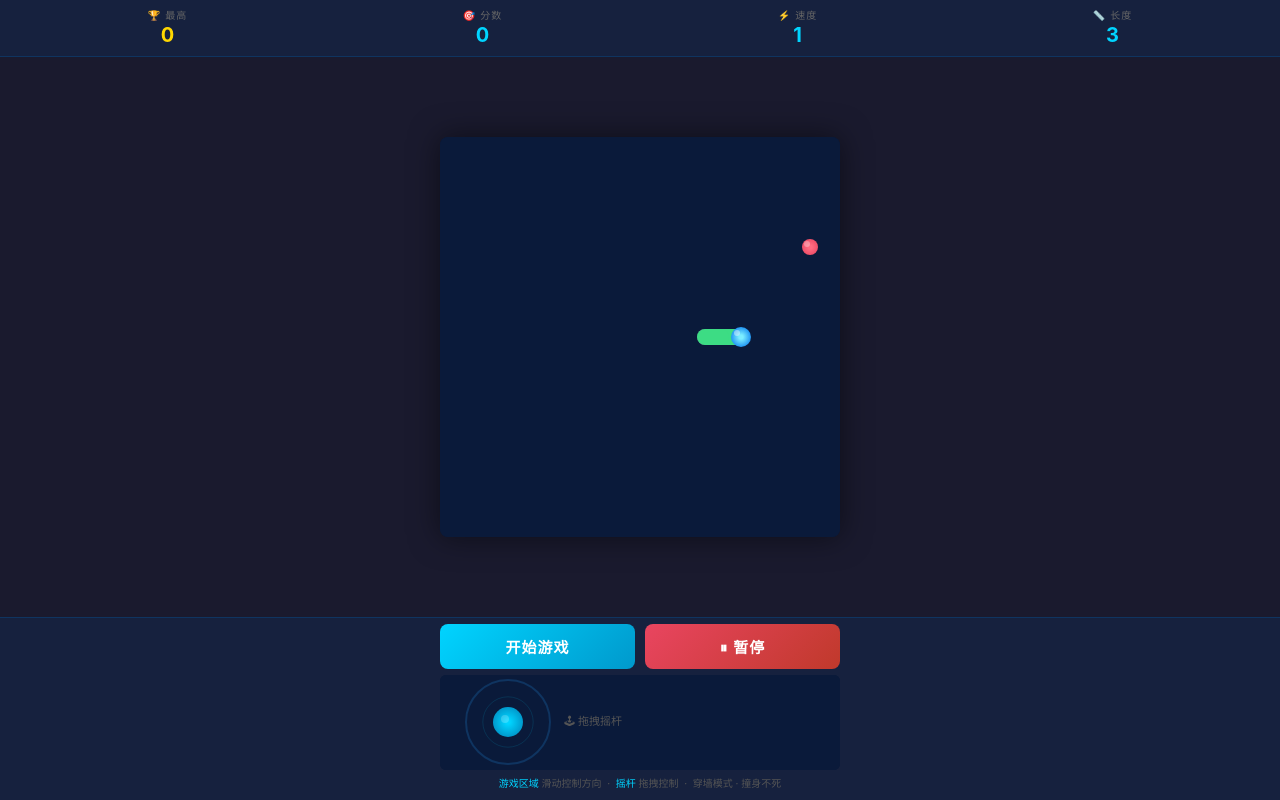
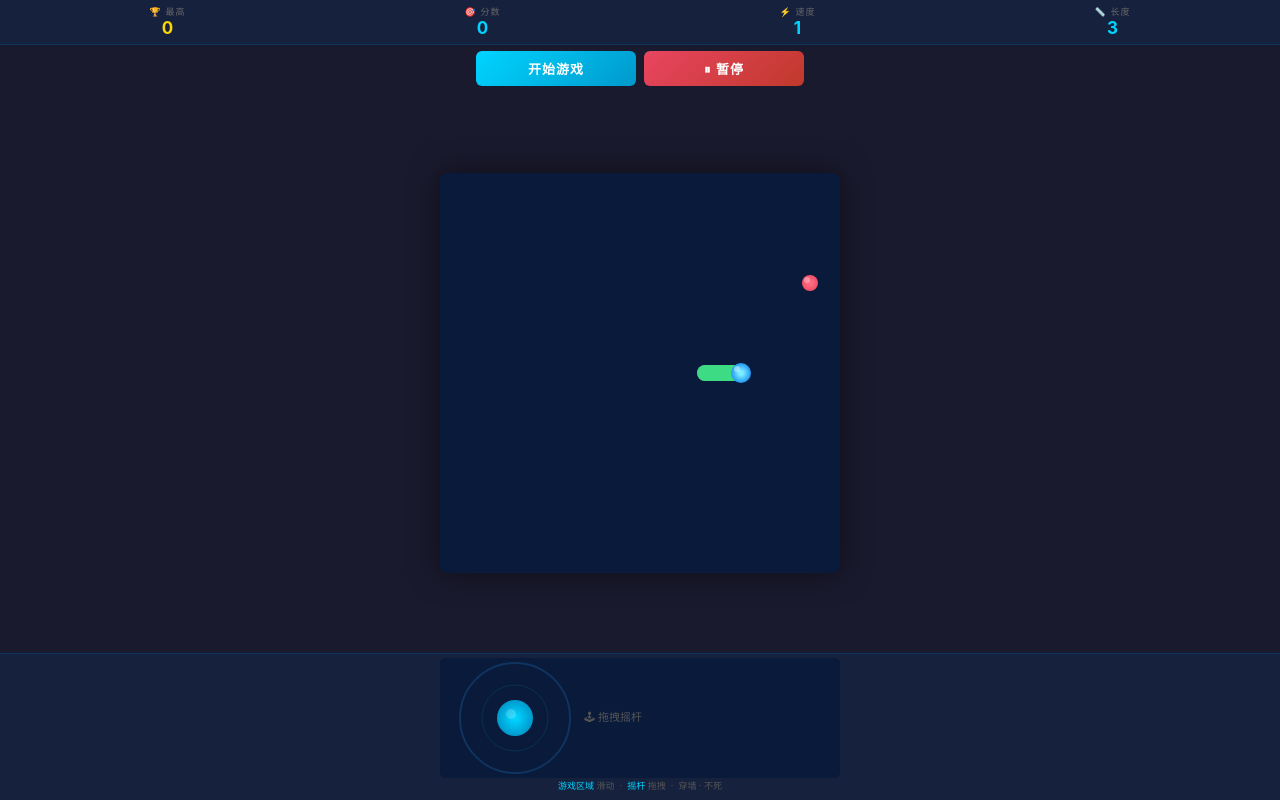
Before and after one commit to kre33/snake, a plain HTML site: page index.html in a window 1280 px wide. Both pictures are taken after a click on the button "开始游戏". Drawn offline with Linux system fonts and the light colour scheme.

Commit message:
Add files via upload

```diff
--- a/index.html
+++ b/index.html
@@ -4,13 +4,11 @@
     <meta charset="UTF-8">
     <meta name="viewport" content="width=device-width, initial-scale=1.0, maximum-scale=1.0, user-scalable=no, viewport-fit=cover">
 
-    <!-- 微信分享预览 -->
     <meta property="og:title" content="🐍 贪吃蛇 - 微信即玩">
-    <meta property="og:description" content="鼠标/手指控制方向，摇杆拖拽也行！穿墙模式，越吃越快，无上限！">
+    <meta property="og:description" content="手指滑动/摇杆控制方向，穿墙模式，越吃越快，无上限！">
     <meta property="og:type" content="game">
-    <meta name="description" content="🐍 贪吃蛇小游戏 - 鼠标/手指控制方向，摇杆拖拽也行！穿墙模式，越吃越快，无上限！">
+    <meta name="description" content="🐍 贪吃蛇小游戏 - 手指滑动/摇杆控制方向，穿墙模式，越吃越快，无上限！">
 
-    <!-- 微信浏览器优化 -->
     <meta name="format-detection" content="telephone=no, email=no">
     <meta name="theme-color" content="#1a1a2e">
     <meta name="color-scheme" content="dark dark">
@@ -44,42 +42,75 @@
             display: flex;
             align-items: center;
             justify-content: space-around;
-            padding: 8px 10px;
+            padding: 6px 10px;
             background: #16213e;
             flex-shrink: 0;
             border-bottom: 1px solid #0f3460;
         }
         .status-bar .item {
             text-align: center;
-            min-width: 60px;
+            min-width: 50px;
         }
         .status-bar .item .lbl {
-            font-size: 10px;
+            font-size: 9px;
             color: #666;
             letter-spacing: 1px;
-            line-height: 1.4;
+            line-height: 1.3;
         }
         .status-bar .item .val {
-            font-size: 20px;
+            font-size: 17px;
             font-weight: bold;
             color: #00d4ff;
-            line-height: 1.3;
+            line-height: 1.2;
         }
         .status-bar .item .val.high {
             color: #ffd700;
+        }
+        .btn-row {
+            display: flex;
+            gap: 8px;
+            padding: 6px 10px;
+            flex-shrink: 0;
+            justify-content: center;
+        }
+        .btn-row .btn {
+            flex: 1;
+            max-width: 160px;
+            padding: 8px 0;
+            border: none;
+            border-radius: 6px;
+            font-size: 13px;
+            font-weight: bold;
+            cursor: pointer;
+            letter-spacing: 1px;
+            transition: none;
+        }
+        .btn-row .btn:active {
+            opacity: 0.6;
+        }
+        .btn-start {
+            background: linear-gradient(135deg, #00d4ff, #0099cc);
+            color: #fff;
+        }
+        .btn-pause {
+            background: linear-gradient(135deg, #e94560, #c0392b);
+            color: #fff;
+        }
+        .btn-pause:disabled {
+            opacity: 0.25;
         }
         .game-area {
             flex: 1;
             display: flex;
             align-items: center;
             justify-content: center;
-            padding: 4px;
+            padding: 2px;
             min-height: 0;
         }
         .board-wrap {
             position: relative;
             width: 100%;
-            max-width: min(88vmin, 400px);
+            max-width: min(86vmin, 400px);
             aspect-ratio: 1 / 1;
         }
         .board-wrap canvas {
@@ -100,15 +131,15 @@
             align-items: center;
             flex-direction: column;
             color: #fff;
-            font-size: 24px;
+            font-size: 22px;
             font-weight: bold;
-            gap: 8px;
+            gap: 6px;
         }
         .overlay.show {
             display: flex;
         }
         .overlay .sub {
-            font-size: 13px;
+            font-size: 12px;
             color: #999;
             font-weight: normal;
         }
@@ -117,41 +148,9 @@
             display: flex;
             flex-direction: column;
             align-items: center;
-            gap: 6px;
-            padding: 6px 10px calc(10px + env(safe-area-inset-bottom));
+            padding: 4px 10px calc(8px + env(safe-area-inset-bottom));
             background: #16213e;
             border-top: 1px solid #0f3460;
-        }
-        .btn-row {
-            display: flex;
-            gap: 10px;
-            width: 100%;
-            max-width: 400px;
-        }
-        .btn-row .btn {
-            flex: 1;
-            padding: 12px 0;
-            border: none;
-            border-radius: 8px;
-            font-size: 15px;
-            font-weight: bold;
-            cursor: pointer;
-            letter-spacing: 1px;
-            transition: none;
-        }
-        .btn-row .btn:active {
-            opacity: 0.6;
-        }
-        .btn-start {
-            background: linear-gradient(135deg, #00d4ff, #0099cc);
-            color: #fff;
-        }
-        .btn-pause {
-            background: linear-gradient(135deg, #e94560, #c0392b);
-            color: #fff;
-        }
-        .btn-pause:disabled {
-            opacity: 0.25;
         }
         .joy-wrap {
             width: 100%;
@@ -162,16 +161,17 @@
             display: block;
             width: 100%;
             height: auto;
-            aspect-ratio: 400 / 95;
+            aspect-ratio: 400 / 120;
             border-radius: 6px;
             background: #0a1a3a;
             touch-action: none;
         }
         .tip {
             color: #555;
-            font-size: 10px;
+            font-size: 9px;
             text-align: center;
-            line-height: 1.4;
+            line-height: 1.3;
+            margin-top: 2px;
         }
         .tip i {
             font-style: normal;
@@ -200,6 +200,11 @@
     </div>
 </div>
 
+<div class="btn-row">
+    <button class="btn btn-start" id="startBtn">开始游戏</button>
+    <button class="btn btn-pause" id="pauseBtn" disabled>暂停</button>
+</div>
+
 <div class="game-area">
     <div class="board-wrap">
         <canvas id="board" width="400" height="400"></canvas>
@@ -211,30 +216,23 @@
 </div>
 
 <div class="bottom-bar">
-    <div class="btn-row">
-        <button class="btn btn-start" id="startBtn">开始游戏</button>
-        <button class="btn btn-pause" id="pauseBtn" disabled>暂停</button>
-    </div>
     <div class="joy-wrap">
-        <canvas id="joystick" width="400" height="95"></canvas>
+        <canvas id="joystick" width="400" height="120"></canvas>
     </div>
     <div class="tip">
-        <i>游戏区域</i> 滑动控制方向 &nbsp;·&nbsp; <i>摇杆</i> 拖拽控制 &nbsp;·&nbsp; 穿墙模式 · 撞身不死
+        <i>游戏区域</i> 滑动 &nbsp;·&nbsp; <i>摇杆</i> 拖拽 &nbsp;·&nbsp; 穿墙 · 不死
     </div>
 </div>
 
 <script>
     (function(){
-        // ========== 防止微信内长按/选中/菜单 ==========
         document.addEventListener('contextmenu', function(e){ e.preventDefault(); });
 
-        // ========== 常量 ==========
         var BOARD_SIZE = 20;
         var CELL_SIZE = 20;
         var BOARD_PX = 400;
         var GAP = 20;
 
-        // ========== DOM 元素 ==========
         var canvas = document.getElementById('board');
         var ctx = canvas.getContext('2d');
         var joyCanvas = document.getElementById('joystick');
@@ -248,7 +246,6 @@
         var pauseBtn = document.getElementById('pauseBtn');
         var overlay = document.getElementById('gameOverOverlay');
 
-        // ========== 游戏状态 ==========
         var snake = [];
         var food = null;
         var score = 0;
@@ -261,16 +258,15 @@
         var dir = { dx: 1, dy: 0 };
         var trail = [];
 
-        // ========== 摇杆 ==========
-        var JR = 42;
-        var JC = { x: 68, y: 47 };
+        /* 摇杆 - 加大尺寸 */
+        var JR = 55;
+        var JC = { x: 75, y: 60 };
         var knob = { x: JC.x, y: JC.y };
         var joyActive = false;
         var joyId = null;
 
         highEl.textContent = highScore;
 
-        // ========== 工具函数 ==========
         function getSpeed() { return 3 + (speed - 1) * 0.3; }
 
         function wrapD(dx, dy) {
@@ -295,7 +291,6 @@
             return { x: trail[0].x, y: trail[0].y };
         }
 
-        // ========== 食物 ==========
         function spawnFood() {
             var cx, cy, ok;
             for (var attempt = 0; attempt < 1000; attempt++) {
@@ -312,7 +307,6 @@
             }
         }
 
-        // ========== 绘制 ==========
         function drawHead(cx, cy) {
             var r = CELL_SIZE / 2;
             var g = ctx.createRadialGradient(cx, cy, 2, cx, cy, r);
@@ -427,11 +421,10 @@
             }
         }
 
-        // ========== 摇杆绘制 ==========
         function drawJoy() {
-            joyCtx.clearRect(0, 0, 400, 95);
+            joyCtx.clearRect(0, 0, 400, 120);
             joyCtx.fillStyle = '#0a1a3a';
-            joyCtx.fillRect(0, 0, 400, 95);
+            joyCtx.fillRect(0, 0, 400, 120);
 
             joyCtx.strokeStyle = '#0f3460';
             joyCtx.lineWidth = 2;
@@ -459,17 +452,17 @@
                 joyCtx.fill();
             }
 
-            var g = joyCtx.createRadialGradient(knob.x, knob.y, 2, knob.x, knob.y, 15);
+            var g = joyCtx.createRadialGradient(knob.x, knob.y, 2, knob.x, knob.y, 18);
             g.addColorStop(0, '#00d4ff');
             g.addColorStop(1, '#0099cc');
             joyCtx.fillStyle = g;
             joyCtx.beginPath();
-            joyCtx.arc(knob.x, knob.y, 15, 0, Math.PI*2);
+            joyCtx.arc(knob.x, knob.y, 18, 0, Math.PI*2);
             joyCtx.fill();
 
             joyCtx.fillStyle = 'rgba(255,255,255,0.2)';
             joyCtx.beginPath();
-            joyCtx.arc(knob.x - 3, knob.y - 3, 4, 0, Math.PI*2);
+            joyCtx.arc(knob.x - 4, knob.y - 4, 5, 0, Math.PI*2);
             joyCtx.fill();
 
             joyCtx.fillStyle = '#555';
@@ -479,7 +472,6 @@
             joyCtx.fillText('🕹 拖拽摇杆', JC.x + JR + 14, JC.y);
         }
 
-        // ========== 更新 ==========
         function update() {
             var spd = getSpeed();
             snake[0].x += dir.dx * spd;
@@ -509,7 +501,6 @@
             draw();
         }
 
-        // ========== 游戏控制 ==========
         function endGame() {
             over = true;
             overlay.classList.add('show');
@@ -571,11 +562,10 @@
             }
         }
 
-        // ========== 摇杆逻辑 ==========
         function updateJoy(clientX, clientY) {
             var rect = joyCanvas.getBoundingClientRect();
             var px = (clientX - rect.left) * (400 / rect.width);
-            var py = (clientY - rect.top) * (95 / rect.height);
+            var py = (clientY - rect.top) * (120 / rect.height);
             var dx = px - JC.x, dy = py - JC.y;
             var dist = Math.sqrt(dx*dx + dy*dy);
             if (dist < 8) {
@@ -593,9 +583,6 @@
             if (len > 0) { dir.dx /= len; dir.dy /= len; }
         }
 
-        // ========== 事件绑定 ==========
-
-        // 游戏区域触摸（手指滑动控制方向）
         canvas.addEventListener('touchstart', function(e){
             if (!started || over || paused || joyActive) return;
             e.preventDefault();
@@ -626,7 +613,6 @@
             }
         }, { passive: false });
 
-        // 摇杆事件
         function onJoyDown(e) {
             if (!started || over || paused) return;
             e.preventDefault();
@@ -655,7 +641,6 @@
         joyCanvas.addEventListener('pointerup', onJoyUp);
         joyCanvas.addEventListener('pointercancel', onJoyUp);
 
-        // 微信 X5 内核兼容：如果 pointer 事件不工作，fallback 到 touch
         joyCanvas.addEventListener('touchstart', function(e){
             if (joyActive) return;
             if (!started || over || paused) return;
@@ -680,21 +665,14 @@
             drawJoy();
         }, { passive: false });
 
-        // 按钮
         startBtn.addEventListener('click', initGame);
         pauseBtn.addEventListener('click', togglePause);
 
-        // 空格键暂停
         document.addEventListener('keydown', function(e){
             if (!started || over) return;
             if (e.key === ' ') { e.preventDefault(); togglePause(); }
         });
 
-        // ========== 微信分享 ==========
-        // 如果集成了微信 JS-SDK，可在此处配置分享
-        // 目前通过 og:meta 标签实现链接预览
-
-        // ========== 启动 ==========
         draw();
         drawJoy();
     })();
```
